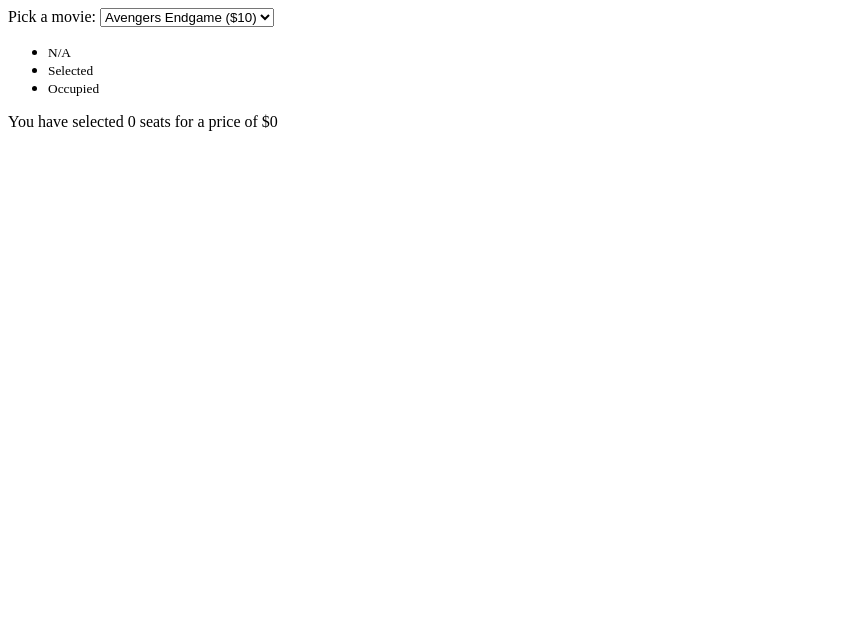
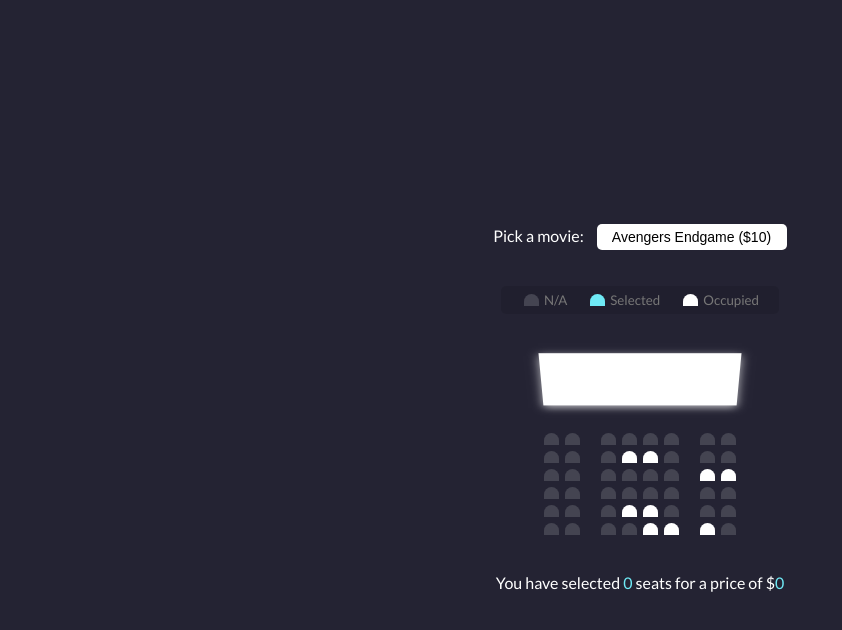
Before and after one commit to DipaGalani/vjs-movie-seat-booking, a plain HTML site: page index.html in a window 1280 px wide. Shown: the whole page, without its empty margins (0-842 px from the left). Drawn offline with Linux system fonts and the light colour scheme.

Commit message:
added page styling

```diff
--- a/index.html
+++ b/index.html
@@ -19,19 +19,16 @@
 
     <ul class="showcase">
       <li>
-        <div class="seat">
-          <small>N/A</small>
-        </div>
+        <div class="seat"></div>
+        <small>N/A</small>
       </li>
       <li>
-        <div class="seat selected">
-          <small>Selected</small>
-        </div>
+        <div class="seat selected"></div>
+        <small>Selected</small>
       </li>
       <li>
-        <div class="seat occupied">
-          <small>Occupied</small>
-        </div>
+        <div class="seat occupied"></div>
+        <small>Occupied</small>
       </li>
     </ul>
 
--- a/style.css
+++ b/style.css
@@ -0,0 +1,115 @@
+@import url('https://fonts.googleapis.com/css2?family=Lato:ital,wght@0,100;0,300;0,400;0,700;0,900;1,100;1,300;1,400;1,700;1,900&display=swap');
+
+* {
+    box-sizing: border-box;
+}
+
+body {
+    background-color: #242333;
+    display: flex;
+    flex-direction: column;
+    color: #fff;
+    align-items: center;
+    justify-content: center;
+    height: 100vh;
+    font-family: Lato, sans-serif;
+    margin: 0;
+}
+
+.movie-container {
+    margin: 20px 0;
+}
+
+.movie-container select {
+    background-color: #fff;
+    border: none;
+    border-radius: 5px;
+    font-size: 14px;
+    margin-left: 10px;
+    padding: 5px 15px 5px 15px;
+    -moz-appearance: none;
+    -webkit-appearance: none;
+    appearance: none;
+}
+
+.container {
+    perspective: 1000px;
+    margin-bottom: 30px;
+}
+
+.seat {
+    background-color: #444451;
+    height: 12px;
+    width: 15px;
+    margin: 3px;
+    border-top-left-radius: 10px;
+    border-top-right-radius: 10px;
+}
+
+.seat.selected {
+    background-color: #6feaf6;
+}
+
+.seat.occupied {
+    background-color: #fff;
+}
+
+.seat:nth-of-type(2) {
+    margin-right: 18px;
+}
+
+.seat:nth-last-of-type(2) {
+    margin-left: 18px;
+}
+
+.seat:not(.occupied):hover {
+    cursor: pointer;
+    transform: scale(1.2);
+}
+
+.showcase .seat:not(.occupied):hover {
+    cursor: default;
+    transform: scale(1);
+}
+
+.showcase {
+    background-color: rgba(0, 0, 0, 0.1);
+    padding: 5px 10px;
+    border-radius: 5px;
+    color: #777;
+    list-style-type: none;
+    display: flex;
+    justify-content: space-between;
+}
+
+.showcase li {
+    display: flex;
+    align-items: center;
+    justify-content: center;
+    margin: 0 10px;
+}
+
+.showcase li small {
+    margin-left: 2px;
+}
+
+.row {
+    display: flex;
+}
+
+.screen {
+    background-color: #fff;
+    height: 70px;
+    width: 100%;
+    margin: 15px 0;
+    transform: rotateX(-45deg);
+    box-shadow: 0 3px 10px rgba(255, 255, 255, 0.7);
+}
+
+p.text {
+    margin: 5px 0;
+}
+
+p.text span {
+    color: #6feaf6;
+}
```
